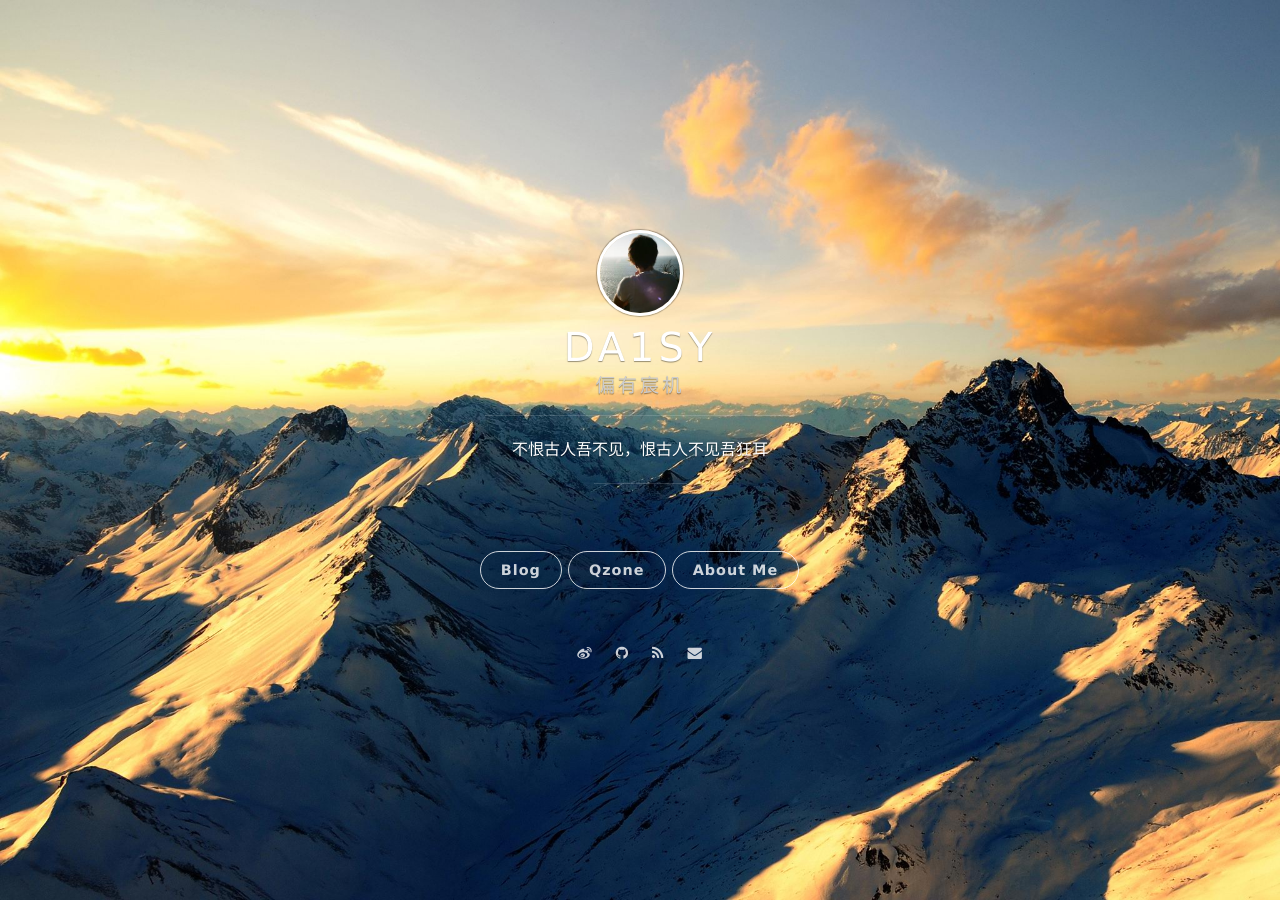
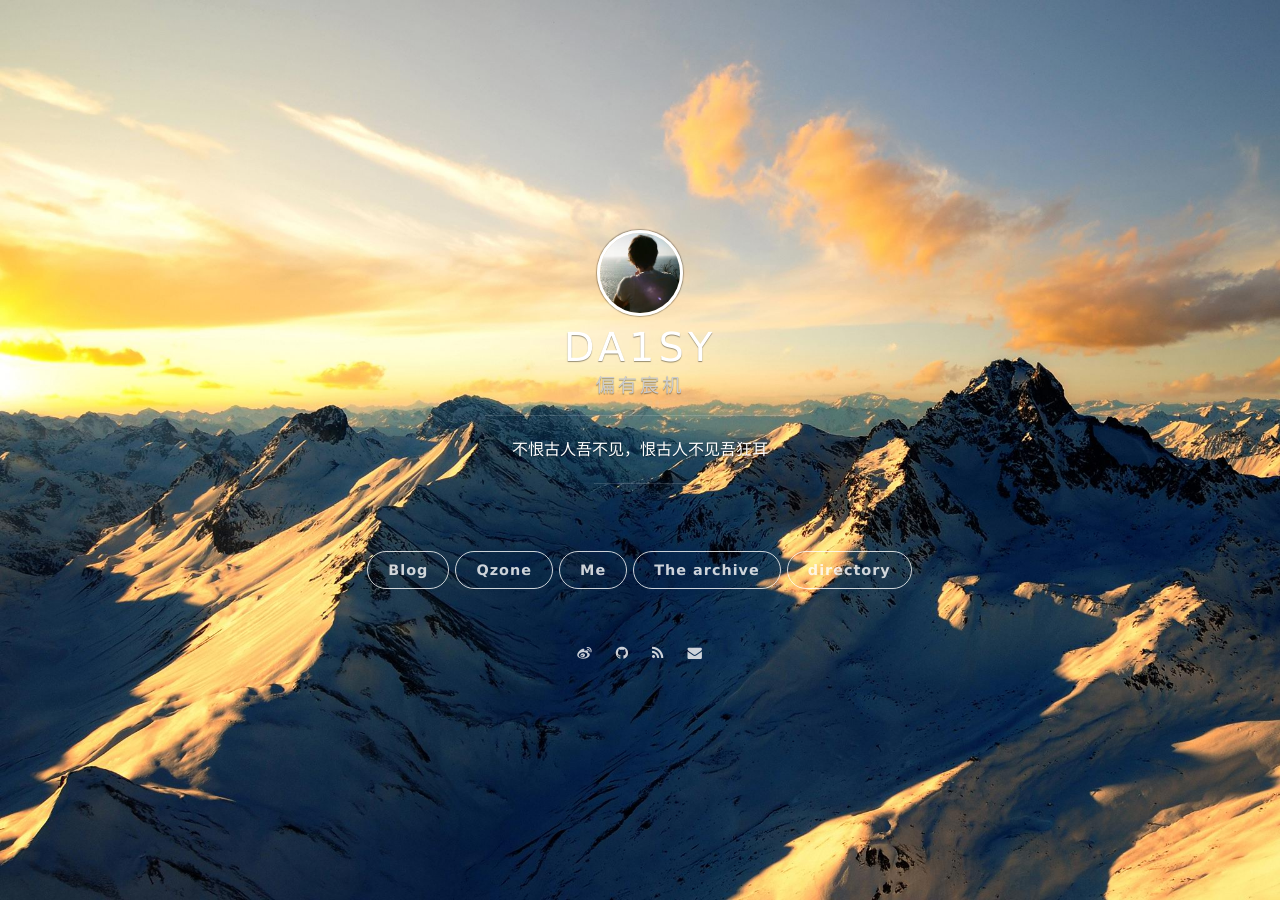
Before and after one commit to linusboyle/linusboyle.cn, a Jekyll site: the page built from index.html, in a window 1280 px wide. Built offline with Jekyll 4.4.1, drawn with Linux system fonts in a browser that asks for light colours; nearby versions of some CDN libraries; the list of posts is cut into pages by our own code; some of the changed lines change nothing that is shown.

Commit message:
Update _config.yml

```diff
--- a/_config.yml
+++ b/_config.yml
@@ -18,13 +18,15 @@ cover_color:
 # The blog button should not be removed.
 blog_button:
     title: Blog
-    description: Visit blog
+    description: 博客
 
 # Navigation buttons in the front page.
 nav:
     #- {title: Projects, description: My Projects, url: 'http://project.onevcat.com'}
-    - {title: Qzone, description: Qzone., url: 'https://user.qzone.qq.com/3078187521'}
-    - {title: About Me, description: description of myself in Chinese, url: '/2018/07/About-Me'}
+    - {title: Qzone, description: QQ空间, url: 'https://user.qzone.qq.com/3078187521'}
+    - {title: Me, description: 关于我, url: '/2018/07/About-Me'}
+    - {title: The archive, description: 文章归档, url: '/archives'}
+    - {title: directory, description: 文章标签索引, url: '/tags'}
 
 # Pagination
 gems: [jekyll-paginate]
```
